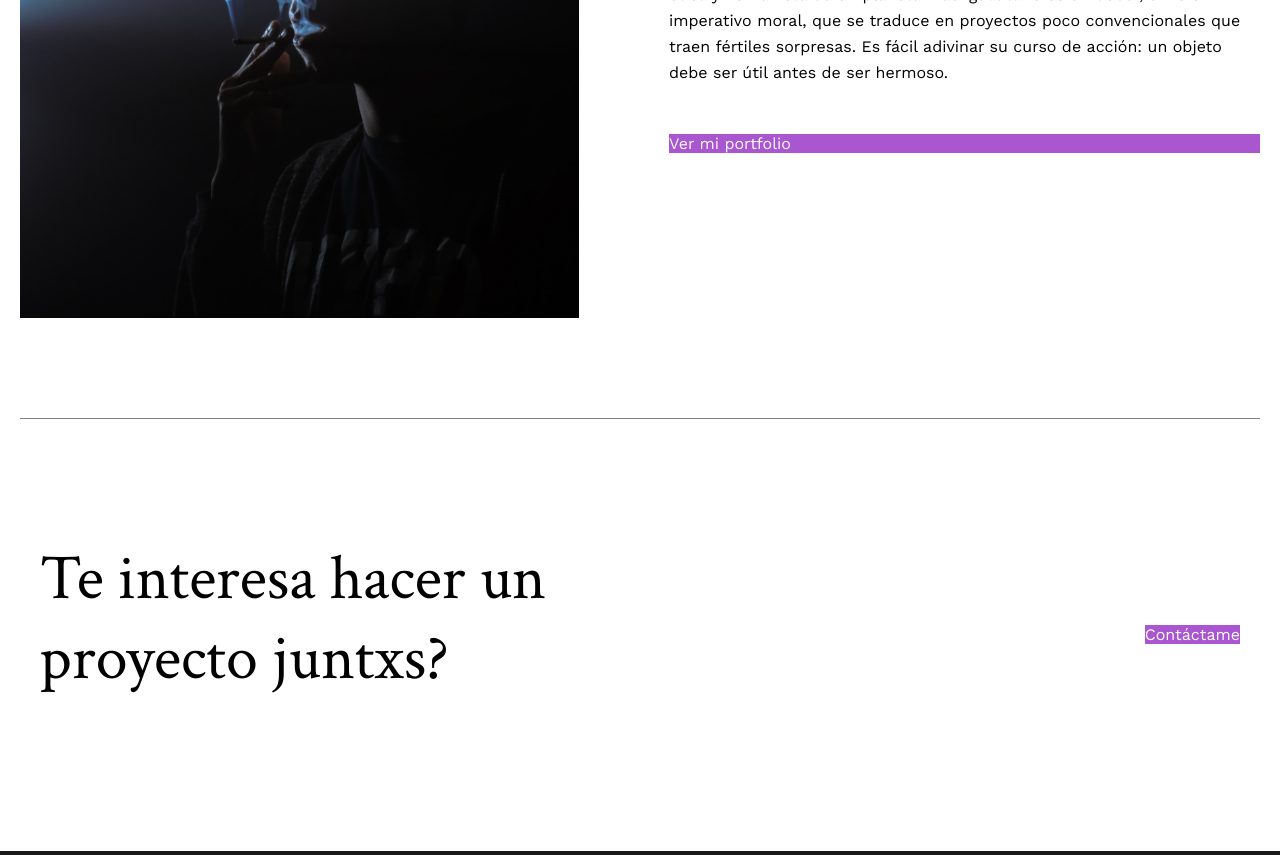
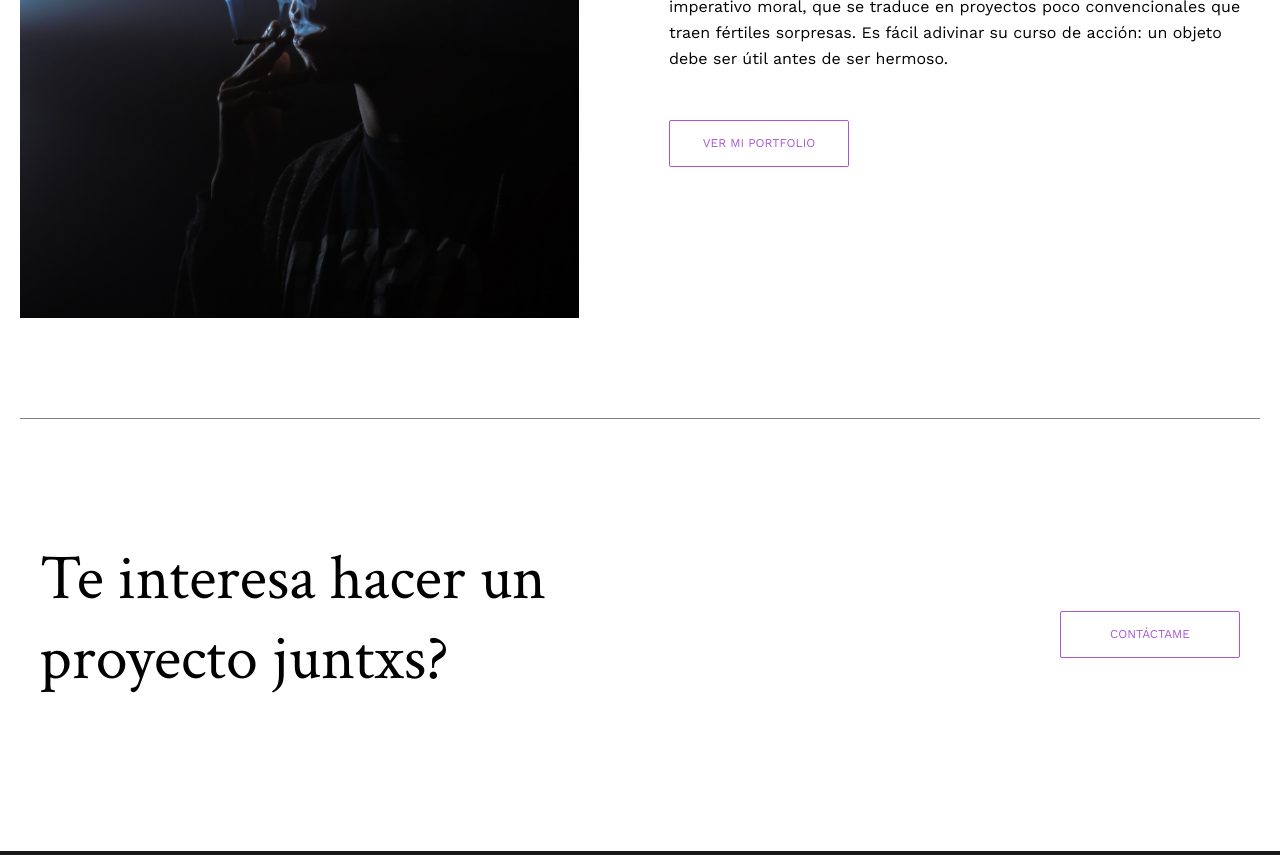
Before and after one commit to rubenperegrina/portfolio_frontend, a Next.js app: page / in a window 1280 px wide. Shown: the part 1560-2415 px from the top of the page. Built offline with nearby package versions, Linux system fonts and the light colour scheme.

Commit message:
Añadir estilos button

```diff
--- a/styles/buttons.scss
+++ b/styles/buttons.scss
@@ -1,10 +1,20 @@
 @import "./variables";
 
 .button {
+  font-size: 12px;
+  line-height: 21px;
+  display: inline-block;
   background: $primary;
+  border-radius: 2px;
   color: $light;
+  text-transform: uppercase;
+  padding: 12px;
+  text-align: center;
+  width: 180px;
 
   &--hollow {
-
+    border: 1px solid $primary;
+    background-color: $light;
+    color: $primary;
   }
 }
```
